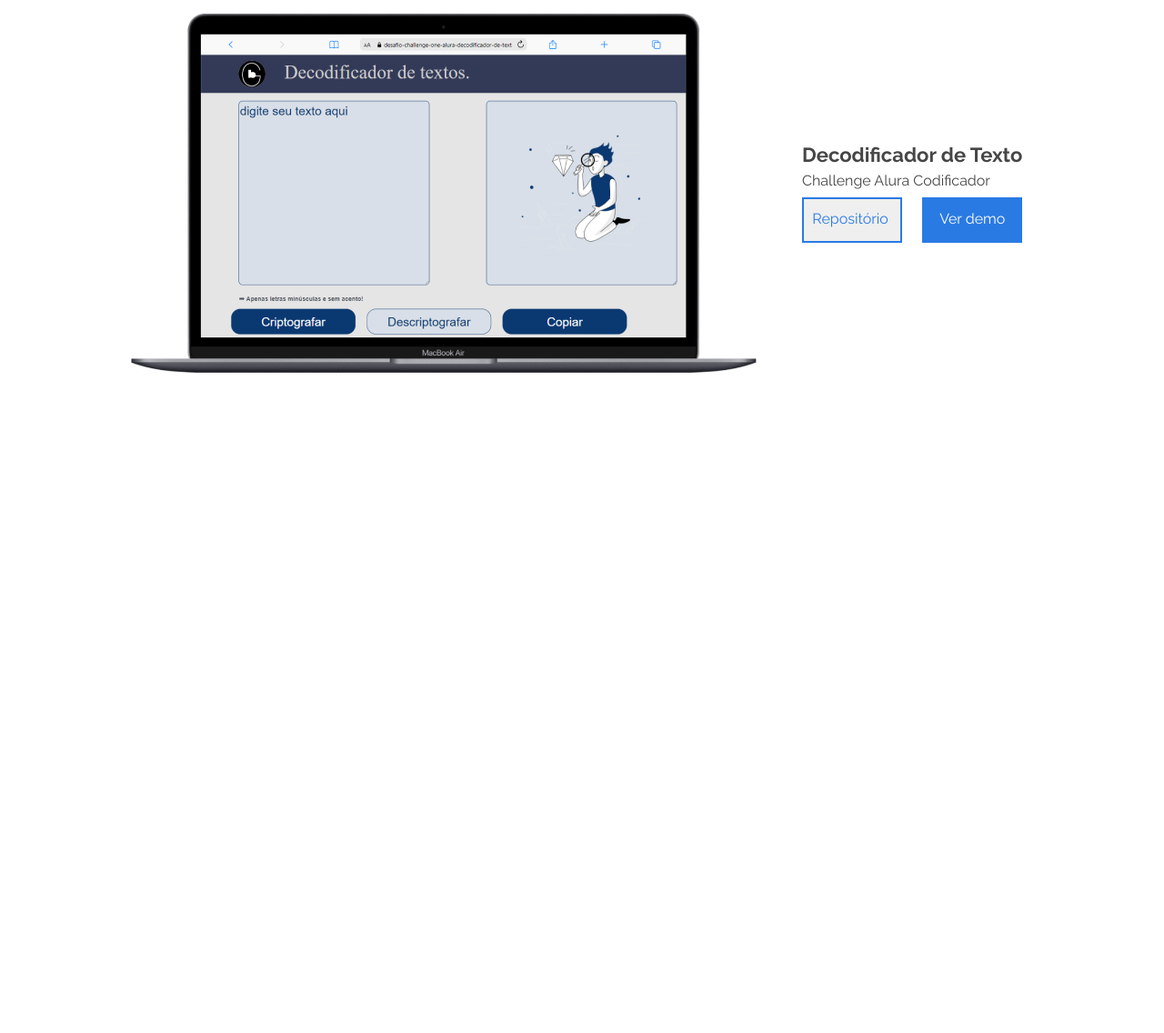
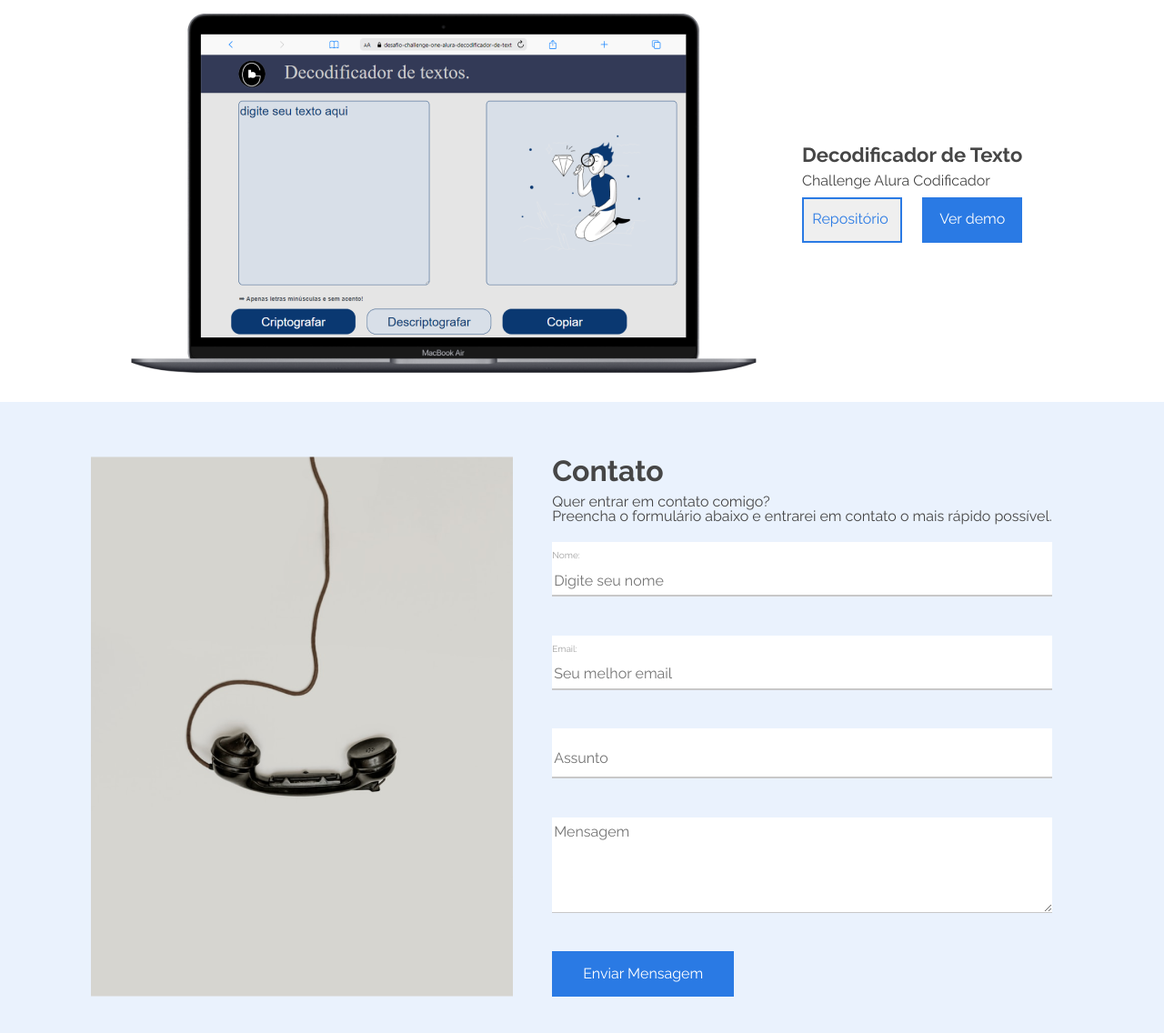
Before and after one commit to braguilweb/Challenge-Portifolio-Alura-ONE-, a plain HTML site: page index.html in a window 1280 px wide. Shown: the part 1835-2971 px from the top of the page at 91% size. Before the commit the page ends 2277 px from the top, so only its background shows below. Drawn offline with Linux system fonts and the light colour scheme.

Commit message:
Adicionado section(contato)

```diff
--- /dev/null
+++ b/assets/css/contato/contato-area.css
@@ -0,0 +1,22 @@
+.contato__area {
+    display: flex;
+    flex-direction: column;
+    justify-content: space-around;
+}
+.contato__area div {
+    color: #FFFFFF;
+    display: flex;
+    flex-direction: column;
+    height: 40px;
+    justify-content: space-between;
+    padding-top: 20px;
+}
+
+fieldset.contato__area {
+
+    justify-content: space-between;
+}
+
+.contato__area legend {
+    padding-bottom: 20px;
+}
--- /dev/null
+++ b/assets/css/contato/contato-button.css
@@ -0,0 +1,35 @@
+.contato__button  {
+    display: flex;
+    flex-direction: column;
+    justify-content: space-between;
+
+}
+
+button.contato__button{
+
+}
+
+button.contato__button {
+    display: flex;
+    justify-content: center;
+
+    color: #FFFFFF;
+    background-color: #2A7AE4;
+    border: none;
+    font-family: Raleway, sans-serif;
+    font-size: 16px;
+    font-weight: 400;
+    height: 50px;
+    width: 200px;
+    text-align: center;
+    align-items: center;
+
+
+}
+
+#button-contato:hover {
+    background-color: #5595E9;
+    cursor: pointer;
+
+
+}
--- /dev/null
+++ b/assets/css/contato/contato-campoAssunto.css
@@ -0,0 +1,26 @@
+div.contato__campoAssunto {
+    background-color: #FFFFFF;
+    border-color: #464646;
+    border-style: solid;
+    color: #464646;
+    display: flex;
+    font-family: Raleway,sans-serif;
+    font-size: 16px;
+    font-weight: 500;
+    height: 50px;
+    justify-content: end;
+    padding-top: 5px;
+}
+.contato__campoAssunto label{
+    color: #A2A2A2;
+    font-family: Raleway,sans-serif;
+    font-size: 10px;
+}
+
+#assunto {
+    border-color: #c8c8c8;
+    border-left: #A2A2A2;
+    border-right: #A2A2A2;
+    border-top: #A2A2A2;
+    height: 40px;
+}
--- /dev/null
+++ b/assets/css/contato/contato-campoEmail.css
@@ -0,0 +1,25 @@
+div.contato__campoEmail {
+    background-color: #FFFFFF;
+    border-color: #464646;
+    border-style: solid;
+    color: #464646;
+    display: flex;
+    font-family: Raleway,sans-serif;
+    font-size: 16px;
+    font-weight: 500;
+    height: 50px;
+    padding-top: 10px;
+}
+.contato__campoEmail label{
+    color: #A2A2A2;
+    font-family: Raleway,sans-serif;
+    font-size: 10px;
+}
+
+#email {
+    border-color: #c8c8c8;
+    border-left: #A2A2A2;
+    border-right: #A2A2A2;
+    border-top: #A2A2A2;
+    height: 30px;
+}
--- /dev/null
+++ b/assets/css/contato/contato-campoMensagem.css
@@ -0,0 +1,26 @@
+div.contato__campoMensagem {
+    background-color: #FFFFFF;
+    border-color: #464646;
+    border-style: solid;
+    color: #464646;
+    display: flex;
+    font-family: Raleway,sans-serif;
+    font-size: 16px;
+    font-weight: 500;
+    height: 100px;
+    justify-content: end;
+    padding-top: 5px;
+}
+.contato__campoMensagem label{
+    color: #A2A2A2;
+    font-family: Raleway,sans-serif;
+    font-size: 10px;
+}
+
+#mensagem {
+    border-color: #c8c8c8;
+    border-left: #A2A2A2;
+    border-right: #A2A2A2;
+    border-top: #A2A2A2;
+    height: 100px;
+}
--- /dev/null
+++ b/assets/css/contato/contato-campoNome.css
@@ -0,0 +1,25 @@
+div.contato__campoNome {
+    background-color: #FFFFFF;
+    border-color: #464646;
+    border-style: solid;
+    color: #464646;
+    display: flex;
+    font-family: Raleway,sans-serif;
+    font-size: 16px;
+    font-weight: 500;
+    height: 50px;
+    padding-top: 10px;
+}
+.contato__campoNome label{
+    color: #A2A2A2;
+    font-family: Raleway,sans-serif;
+    font-size: 10px;
+}
+
+#nome {
+    border-color: #c8c8c8;
+    border-left: #A2A2A2;
+    border-right: #A2A2A2;
+    border-top: #A2A2A2;
+    height: 30px;
+}
--- /dev/null
+++ b/assets/css/contato/contato-container.css
@@ -0,0 +1,57 @@
+.contato__container {
+    display: flex;
+    justify-content: left;
+    padding-top: 40px;
+    padding-left: 100px;
+    padding-right: 100px;
+}
+
+.contato__container img {
+    padding-right: 20px;
+}
+
+.contato__container form {
+    width: 100vh;
+    display: flex;
+    justify-content: center;
+}
+
+div.contato__container {
+    justify-content: space-between;
+}
+
+/* Estilos para telas de tablet */
+
+@media screen and (min-width: 481px) and (max-width: 850px) {
+    .contato__container img {
+        display: none;
+    }
+
+    div.contato__container {
+        padding-left: 20px;
+        padding-right: 20px;
+    }
+
+    .contato__container form {
+        display: block;
+        width: 100vh;
+    }
+}
+
+/* Estilos para telas de celulares */
+
+@media screen and (max-width: 480px) {
+    .contato__container img {
+        display: none;
+    }
+
+    div.contato__container {
+        padding-left: 20px;
+        padding-right: 20px;
+    }
+
+    .contato__container form {
+        display: block;
+        width: 100vh;
+    }
+}
--- /dev/null
+++ b/assets/css/contato/contato-texto.css
@@ -0,0 +1,7 @@
+.contato__texto {
+    font-family: Raleway,sans-serif;
+    font-size: 16px;
+    font-weight: 500;
+    color: #464646;
+
+}
--- /dev/null
+++ b/assets/css/contato/contato-titulo.css
@@ -0,0 +1,25 @@
+.contato__titulo {
+    color: #464646;
+    font-family: Raleway,sans-serif;
+    font-size: 32px;
+    font-weight: 700;
+    padding-bottom: 10px;
+}
+
+/* Estilos para telas de tablets */
+
+@media screen and (min-width: 481px) and (max-width: 850px) {
+    .contato__titulo {
+        font-size: 22px;
+    }
+}
+
+
+
+/* Estilos para telas de celulares */
+
+@media screen and (max-width: 480px) {
+    .contato__titulo {
+        font-size: 22px;
+    }
+}
--- /dev/null
+++ b/assets/css/contato/contato.css
@@ -0,0 +1,5 @@
+.contato {
+    background-color: #EAF2FD;
+    padding-bottom: 40px;
+    padding-top: 20px;
+}
--- a/assets/css/experiencia/experiencia-container.css
+++ b/assets/css/experiencia/experiencia-container.css
@@ -71,14 +71,14 @@
     }
 
     .experiencia__container img {
+        padding: 0 0 0 0;
         width: 280px;
-        padding: 0 0 0 0;
     }
 
     #div-imagem {
+        align-items: center;
         display:flex;
         justify-content: center;
-        align-items: center;
 
     }
 }
--- a/assets/css/experiencia/experiencia.css
+++ b/assets/css/experiencia/experiencia.css
@@ -5,14 +5,14 @@
     padding-bottom: 20px;
     padding-left: 100px;
     padding-right: 100px;
-
-
 }
 
 .experiencia h2 {
     text-align: center;
 }
+
 /* Estilos para telas de tablets */
+
 @media screen and (min-width: 481px) and (max-width: 850px) {
     .experiencia {
         padding-left: 20px;
--- a/index.html
+++ b/index.html
@@ -33,6 +33,16 @@
     <link rel="stylesheet" href="./assets/css/experiencia/experiencia-titulo.css">
     <link rel="stylesheet" href="./assets/css/experiencia/experiencia-container.css">
     <link rel="stylesheet" href="./assets/css/experiencia/experiencia-button.css">
+    <link rel="stylesheet" href="./assets/css/contato/contato-area.css">
+    <link rel="stylesheet" href="./assets/css/contato/contato-button.css">
+    <link rel="stylesheet" href="./assets/css/contato/contato-campoAssunto.css">
+    <link rel="stylesheet" href="./assets/css/contato/contato-campoEmail.css">
+    <link rel="stylesheet" href="./assets/css/contato/contato-campoMensagem.css">
+    <link rel="stylesheet" href="./assets/css/contato/contato-campoNome.css">
+    <link rel="stylesheet" href="./assets/css/contato/contato-container.css">
+    <link rel="stylesheet" href="./assets/css/contato/contato-texto.css">
+    <link rel="stylesheet" href="./assets/css/contato/contato-titulo.css">
+    <link rel="stylesheet" href="./assets/css/contato/contato.css">
 
 
 </head>
@@ -61,10 +71,8 @@
                 <li class="pessoa__item"><a class="pessoa__link" href="#">Instagram</a><img src="./assets/images/arrow_back_black_24dp 1.png" alt=""/></li>
                 <li class="pessoa__item"><a class="pessoa__link" href="#">Currículo</a><img src="./assets/images/arrow_back_black_24dp 1.png" alt=""/></li>
             </ul>
-
         </div>
         <img class="pessoa__imagem" src="./assets/images/guilherme.jpg" alt="Foto do desenvolvedor web Guilherme Braga">
-
     </section>
     <section class="sobreMim">
         <div>
@@ -79,7 +87,6 @@
     <section class="skills-hobbies">
         <h2 class="skill__titulo">Skills</h2>
         <div class="skills">
-
             <ul>
                 <li>
                     <img src="./assets/images/html_img.png" alt=""/>
@@ -173,5 +180,34 @@
             </ul>
         </div>
     </section>
+    <section class="contato">
+        <div class="contato__container">
+            <img src="./assets/images/contato_img.png" alt="Imagem de telefone com fio"/>
+            <form action="">
+                <fieldset class="contato__area">
+                    <legend>
+                        <h2 class="contato__titulo">Contato</h2>
+                        <p class="contato__texto">Quer entrar em contato comigo?</p>
+                        <p class="contato__texto">Preencha o formulário abaixo e entrarei em contato o mais rápido possível.</p>
+                    </legend>
+                    <div class="contato__campoNome">
+                        <label for="nome">Nome:</label>
+                        <input type="text" name="nome" id="nome" placeholder="Digite seu nome">
+                    </div><br>
+                    <div class="contato__campoEmail">
+                        <label for="email">Email:</label>
+                        <input type="text" name="email" id="email" placeholder="Seu melhor email">
+                    </div><br>
+                    <div class="contato__campoAssunto">
+                        <input type="text" name="assunto" id="assunto" placeholder="Assunto">
+                    </div><br>
+                    <div class="contato__campoMensagem">
+                        <textarea type="text" name="mensagem" id="mensagem" placeholder="Mensagem"></textarea>
+                    </div><br>
+                    <button class="contato__button"  id="button-contato" type="submit" name="submit">Enviar Mensagem</button>
+                </fieldset>
+            </form>
+        </div>
+    </section>
 </body>
 </html>
```
Also changed, not shown: assets/images/contato_img.png (added).
